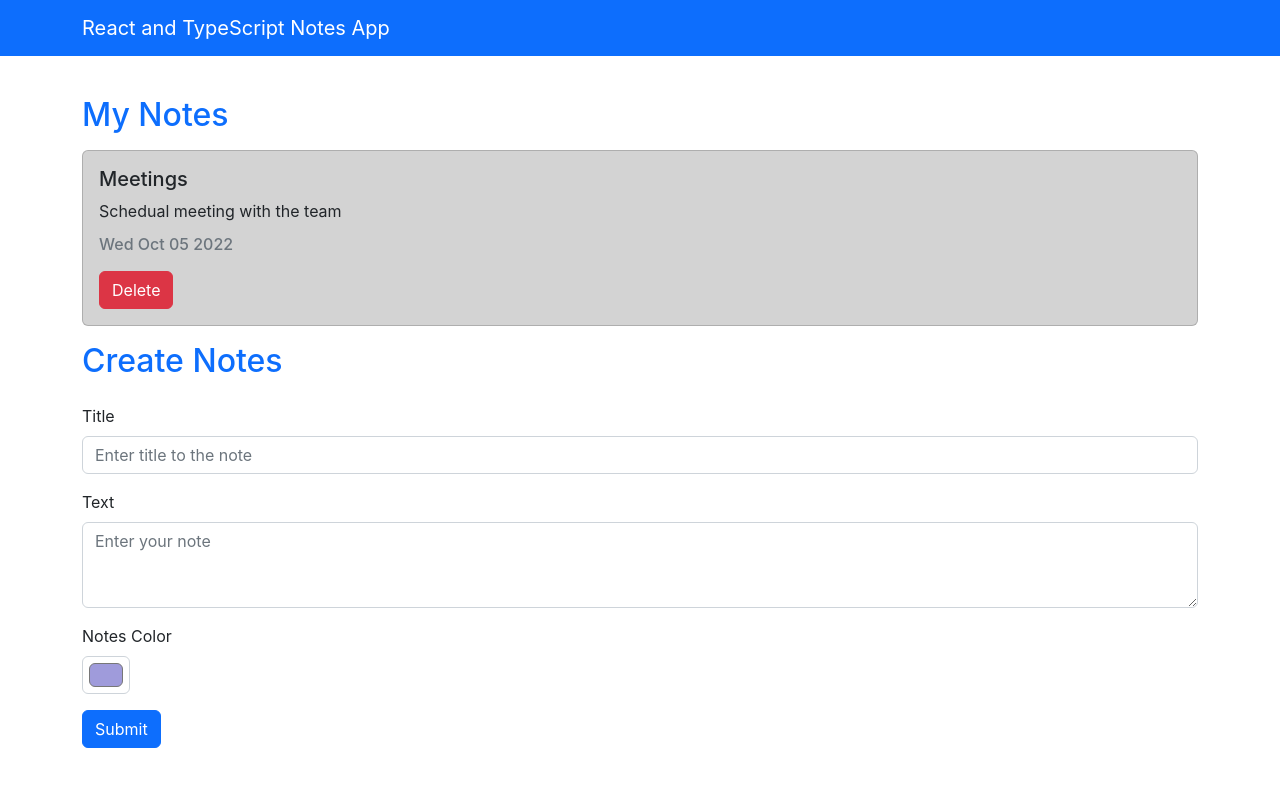
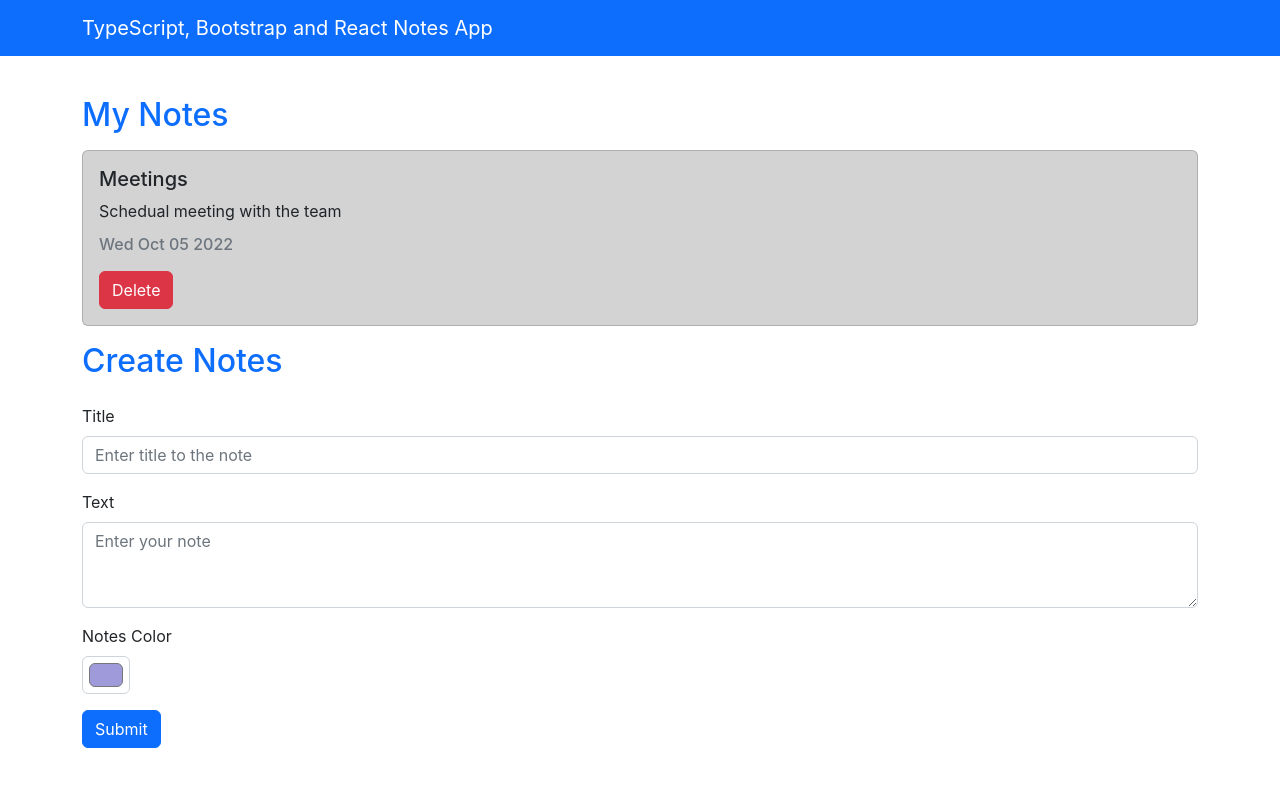
Before and after one commit to ShiraOhana/TypeScript-notes, a React (Create React App) app: page / in a window 1280 px wide. Shown: the top 786 px of the page. Built offline with nearby package versions, Linux system fonts and the light colour scheme.

Commit message:
Navbar's text change

```diff
--- a/src/components/Header.tsx
+++ b/src/components/Header.tsx
@@ -7,7 +7,7 @@ const Header: React.FunctionComponent<IHeaderProps> = (props) => {
   return (
     <Navbar fixed="top" bg="primary" variant="dark">
       <Container>
-        <Navbar.Brand>React and TypeScript Notes App</Navbar.Brand>
+        <Navbar.Brand>TypeScript, Bootstrap and React Notes App</Navbar.Brand>
       </Container>
     </Navbar>
   );
```
